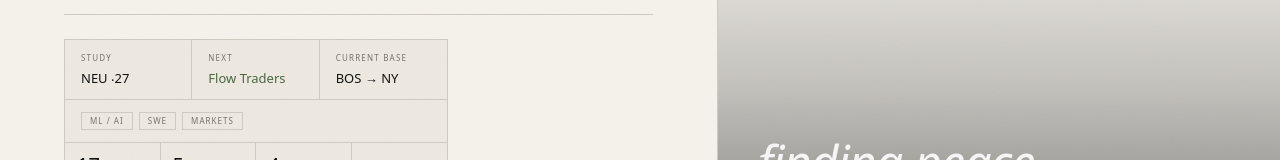
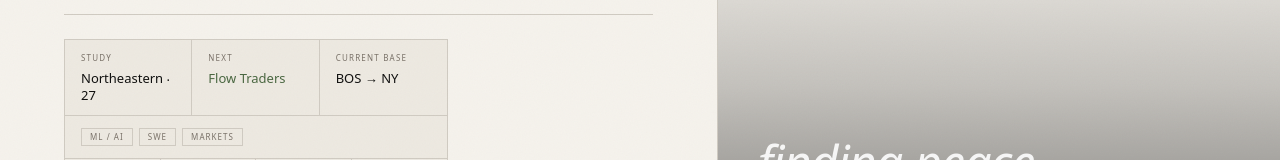
Before and after one commit to GordonBie123/portfolio-website, a Next.js app: page / in a window 1280 px wide. Shown: the part 389-549 px from the top of the page. Built offline with nearby package versions, Linux system fonts and the light colour scheme; no server answers.

Commit message:
Updated statss card

```diff
--- a/src/app/page.tsx
+++ b/src/app/page.tsx
@@ -30,7 +30,7 @@ export default function Landing() {
           {/* Row 1 — Context: Study / Next / Based */}
           <div className="grid grid-cols-3 divide-x divide-border-light border-b border-border-light">
             {([
-              { label: "Study",  value: "NEU ‧27",       href: null },
+              { label: "Study",  value: "Northeastern ‧27",       href: null },
               { label: "Next",   value: "Flow Traders",  href: "https://www.flowtraders.com" },
               { label: "Current Base",  value: "BOS → NY",      href: null },
             ] as { label: string; value: string; href: string | null }[]).map(({ label, value, href }) => (
@@ -62,7 +62,7 @@ export default function Landing() {
               { n: "17", label: "Prev.\nJobs" },
               { n: "5",  label: "Natural\nLanguages" },
               { n: "4",  label: "Cities" },
-              { n: "∞",  label: "Matcha" },
+              { n: "∞",  label: "Curiosity" },
             ] as { n: string; label: string }[]).map(({ n, label }) => (
               <div key={label} className="px-3 py-3">
                 <p className="font-mono text-xl text-fg leading-none mb-1.5">{n}</p>
```
